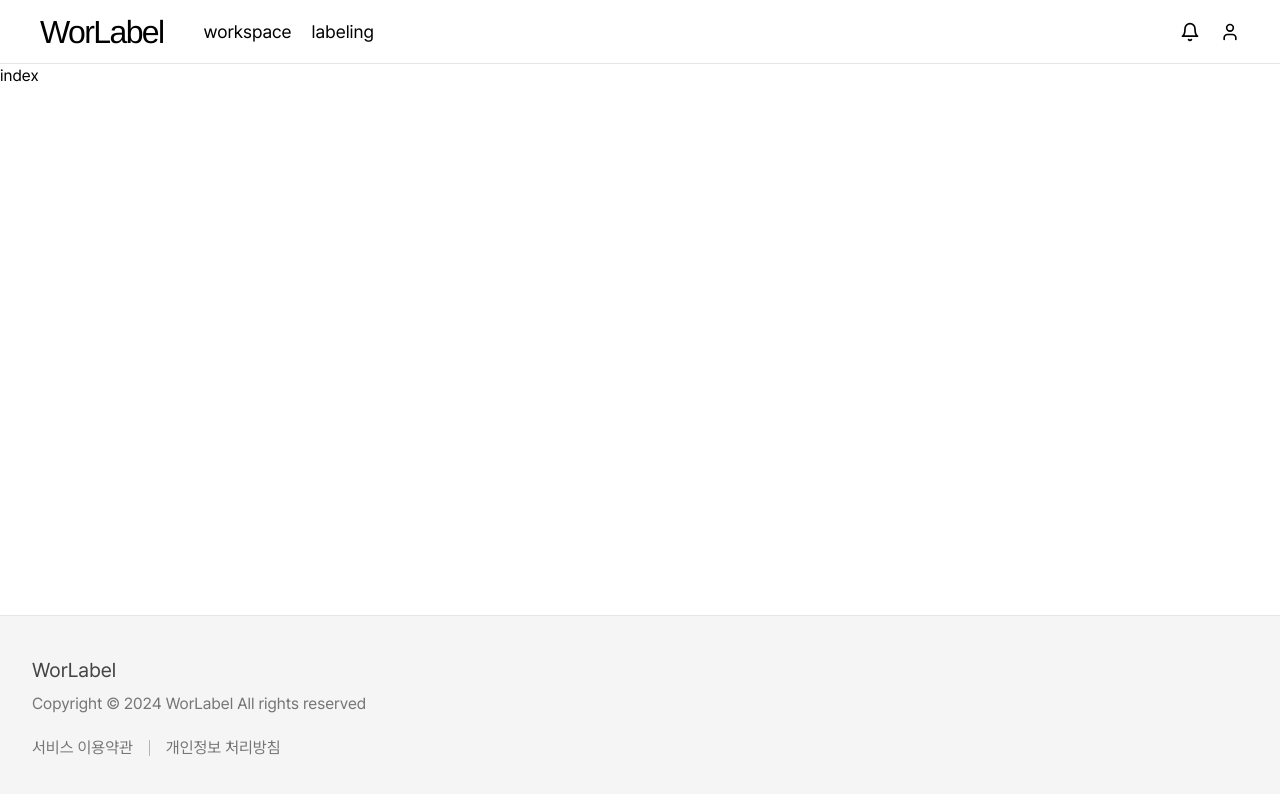
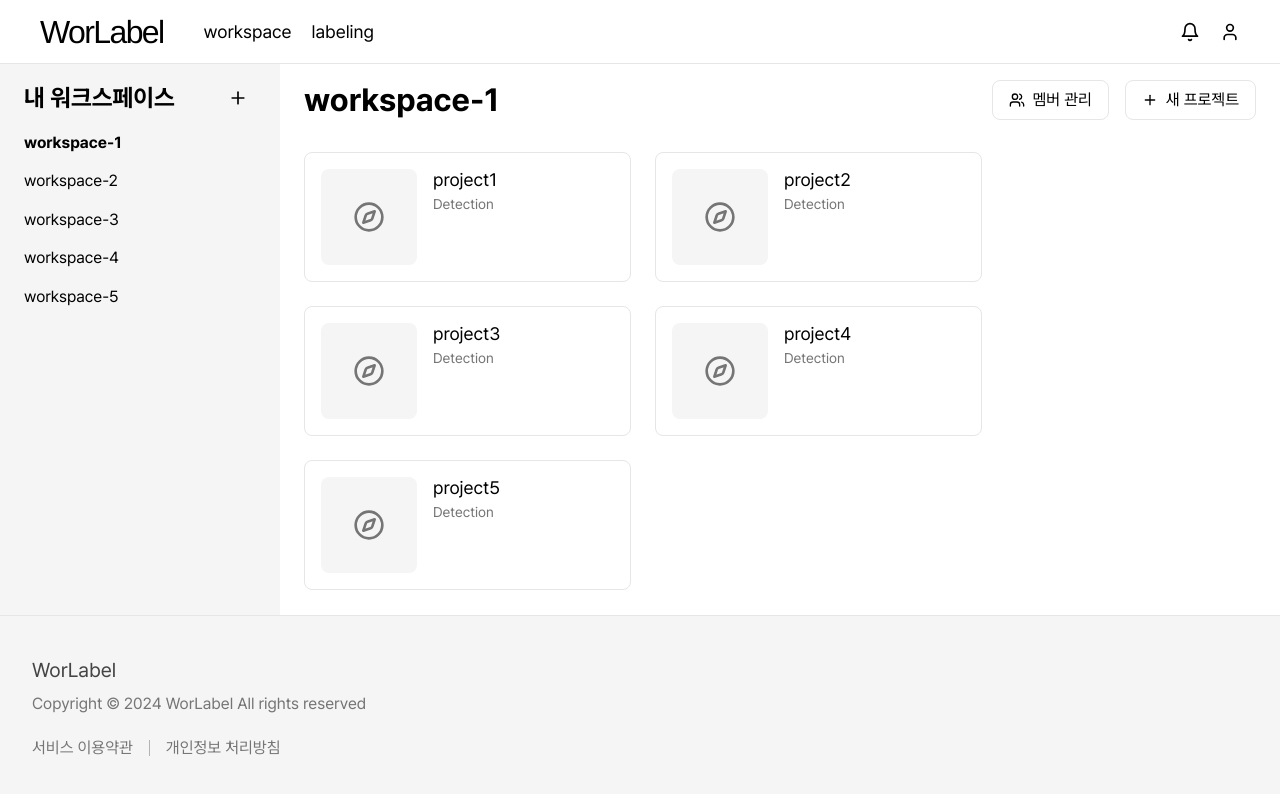
Before and after one commit to worlabel/worlabel, a React (Vite) app in the folder frontend/: page / in a window 1280 px wide. Shown: the top 794 px of the page. Built offline with nearby package versions, Linux system fonts and the light colour scheme.

Commit message:
Feat: WorkspaceBrowse 페이지 구현 - S11P21S002-83

```diff
--- a/frontend/src/components/PageLayout/index.tsx
+++ b/frontend/src/components/PageLayout/index.tsx
@@ -8,12 +8,14 @@ export default function PageLayout() {
     <>
       <Header className="fixed left-0 top-0 w-full" />
       <div className="flex min-h-screen flex-col justify-between">
-        <div className="mt-16">
+        <div className="mt-16 flex flex-1">
           <Suspense fallback={<div></div>}>
-            <Outlet />
+            <main className="grow">
+              <Outlet />
+            </main>
           </Suspense>
         </div>
-        <Footer className="mt-24" />
+        <Footer className="mt-0" />
       </div>
     </>
   );
--- /dev/null
+++ b/frontend/src/pages/WorkspaceBrowsePage/index.tsx
@@ -0,0 +1,140 @@
+import ProjectCard from '@/components/ProjectCard';
+import { Button } from '@/components/ui/button';
+import { cn } from '@/lib/utils';
+import { Project, Workspace } from '@/types';
+import { Plus, Users } from 'lucide-react';
+
+export default function WorkspaceBrowsePage() {
+  const workspaces: Workspace[] = [
+    {
+      id: 1,
+      name: 'workspace-1',
+    },
+    {
+      id: 2,
+      name: 'workspace-2',
+    },
+    {
+      id: 3,
+      name: 'workspace-3',
+    },
+    {
+      id: 4,
+      name: 'workspace-4',
+    },
+    {
+      id: 5,
+      name: 'workspace-5',
+    },
+  ];
+
+  const currentWorkspace: Workspace = {
+    id: 1,
+    name: 'workspace-1',
+  };
+
+  const projects: Project[] = [
+    {
+      id: 1,
+      name: 'project1',
+      type: 'Detection',
+      children: [],
+    },
+    {
+      id: 2,
+      name: 'project2',
+      type: 'Detection',
+      children: [],
+    },
+    {
+      id: 3,
+      name: 'project3',
+      type: 'Detection',
+      children: [],
+    },
+    {
+      id: 4,
+      name: 'project4',
+      type: 'Detection',
+      children: [],
+    },
+    {
+      id: 5,
+      name: 'project5',
+      type: 'Detection',
+      children: [],
+    },
+  ];
+
+  return (
+    <div className="flex h-full">
+      <div className="flex w-[280px] flex-col gap-4 border-gray-300 bg-gray-100 px-6 py-4">
+        <div className="flex items-center justify-center gap-5">
+          <h1 className="heading mr-2.5 w-full">내 워크스페이스</h1>
+          <button
+            className="p-2"
+            onClick={() => {
+              console.log('open WorkspaceCreateModal');
+            }}
+          >
+            <Plus size={20} />
+          </button>
+        </div>
+        {workspaces.map((workspace) => (
+          <div
+            key={workspace.id}
+            className={cn(workspace.id === currentWorkspace.id ? 'body-strong' : 'body', 'cursor-pointer')}
+            onClick={() => {
+              console.log('workspace id : ' + workspace.id);
+            }}
+          >
+            {workspace.name}
+          </div>
+        ))}
+      </div>
+      <div className="flex w-[calc(100%-280px)] flex-col gap-8 px-6 py-4">
+        <div className="flex items-center justify-center">
+          <h1 className="small-title flex grow">{currentWorkspace.name}</h1>
+          <div className="flex flex-col">
+            <div className="flex gap-4">
+              <Button
+                variant="outline"
+                onClick={() => {
+                  console.log('멤버 관리 모달');
+                }}
+              >
+                <div className="body flex items-center gap-2">
+                  <Users size={16} />
+                  <span>멤버 관리</span>
+                </div>
+              </Button>
+              <Button
+                variant="outline"
+                onClick={() => {
+                  console.log('새 프로젝트 생성 모달');
+                }}
+              >
+                <div className="body flex items-center gap-2">
+                  <Plus size={16} />
+                  <span>새 프로젝트</span>
+                </div>
+              </Button>
+            </div>
+          </div>
+        </div>
+        <div className="flex flex-wrap gap-6">
+          {projects.map((project) => (
+            <ProjectCard
+              key={project.id}
+              title={project.name}
+              description={project.type}
+              onClick={() => {
+                console.log('project id : ' + project.id);
+              }}
+            />
+          ))}
+        </div>
+      </div>
+    </div>
+  );
+}
--- a/frontend/src/router/index.tsx
+++ b/frontend/src/router/index.tsx
@@ -1,5 +1,6 @@
 import PageLayout from '@/components/PageLayout';
 import WorkspaceLayout from '@/components/WorkspaceLayout';
+import WorkspaceBrowsePage from '@/pages/WorkspaceBrowsePage';
 import { createBrowserRouter } from 'react-router-dom';
 
 export const webPath = {
@@ -14,7 +15,7 @@ const router = createBrowserRouter([
     children: [
       {
         index: true,
-        element: <div>index</div>,
+        element: <WorkspaceBrowsePage />,
       },
     ],
   },
--- a/frontend/src/types/index.ts
+++ b/frontend/src/types/index.ts
@@ -13,6 +13,11 @@ export type DirectoryItem = {
   children: Array<DirectoryItem | FileItem>;
 };
 
+export type Workspace = {
+  id: number;
+  name: string;
+}
+
 export type Project = {
   id: number;
   name: string;
```
